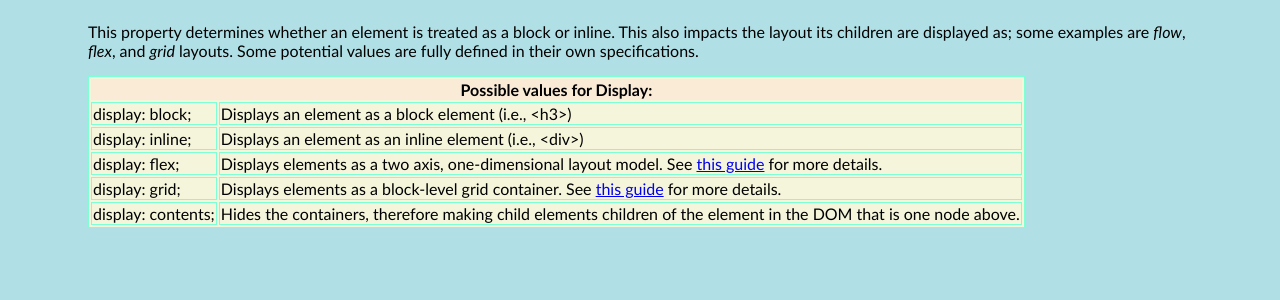
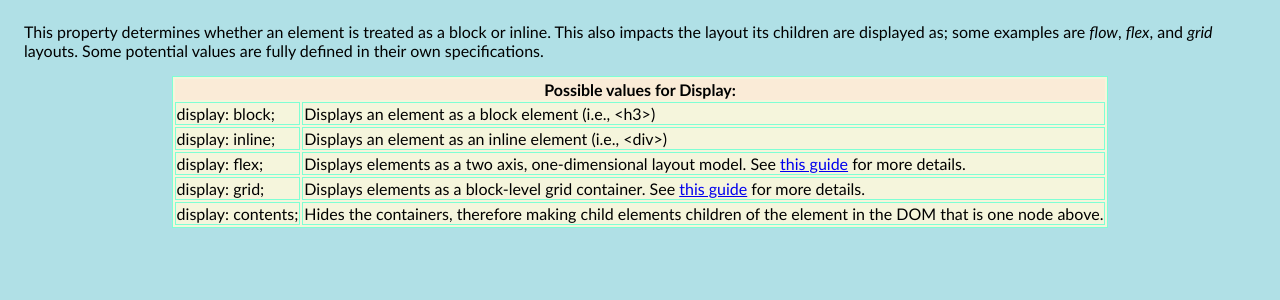
Before and after one commit to merziy/self-learning, a PHP site: page / in a window 1280 px wide. Shown: the part 60-360 px from the top of the page. Run offline with PHP 8.4, Linux system fonts and the light colour scheme.

Commit message:
Centered table

```diff
--- a/Codecademy/Css-display-sheet/style.css
+++ b/Codecademy/Css-display-sheet/style.css
@@ -11,7 +11,7 @@ h1 {
 }
 
 p {
-    margin: 0em 5em;
+    margin: 0em 1em;
     padding-bottom: 1em;
 }
 
@@ -20,10 +20,10 @@ a:visited {
 }
 
 table,td {
-    margin: 0em 5em;
-
+    margin: auto;
     background-color:beige;
     border: 1px solid aquamarine;
+
 }
 
 thead {
```
